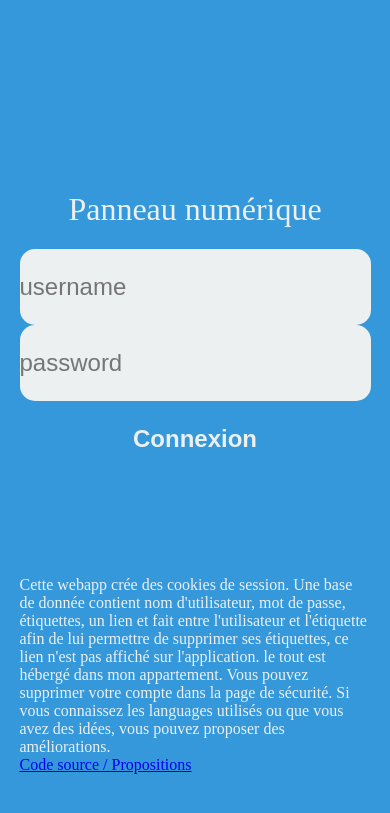
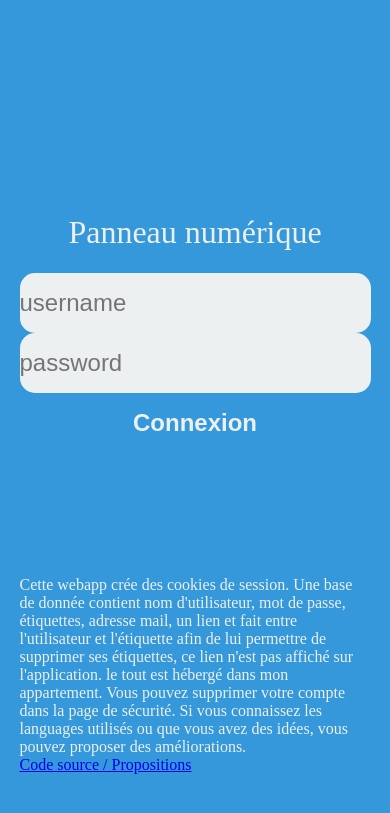
Before and after one commit to spoutnik911/affichage_numerique_web, a PHP site: page / in a window 390 px wide. Shown: the top 813 px of the page. Run offline with PHP 8.4, Linux system fonts and the light colour scheme.

Commit message:
Update
+ Add mail notice
+ Fix UI bug

```diff
--- a/index.php
+++ b/index.php
@@ -35,7 +35,7 @@ if(isset($_SESSION["username"]) && isset($_SESSION["token"])){
         </form>
 
         <div class="footer">
-            Cette webapp crée des cookies de session. Une base de donnée contient nom d'utilisateur, mot de passe, étiquettes, un lien et fait entre l'utilisateur et l'étiquette afin de lui permettre de supprimer ses étiquettes, ce lien n'est pas affiché sur l'application. le tout est hébergé dans mon appartement. Vous pouvez supprimer votre compte dans la page de sécurité.
+            Cette webapp crée des cookies de session. Une base de donnée contient nom d'utilisateur, mot de passe, étiquettes, adresse mail, un lien et fait entre l'utilisateur et l'étiquette afin de lui permettre de supprimer ses étiquettes, ce lien n'est pas affiché sur l'application. le tout est hébergé dans mon appartement. Vous pouvez supprimer votre compte dans la page de sécurité.
             Si vous connaissez les languages utilisés ou que vous avez des idées, vous pouvez proposer des améliorations.<br/>
             <a href="https://github.com/spoutnik911/affichage_numerique_web">Code source / Propositions</a>
         </div>
--- a/style.css
+++ b/style.css
@@ -153,6 +153,7 @@ textarea:focus{
     }
     input {
         width: 90% !important;
+        height: 60px !important;
     }
     .panel, .table, form{
         border-radius: 0px;
```
Also changed, not shown: 1 other file.
